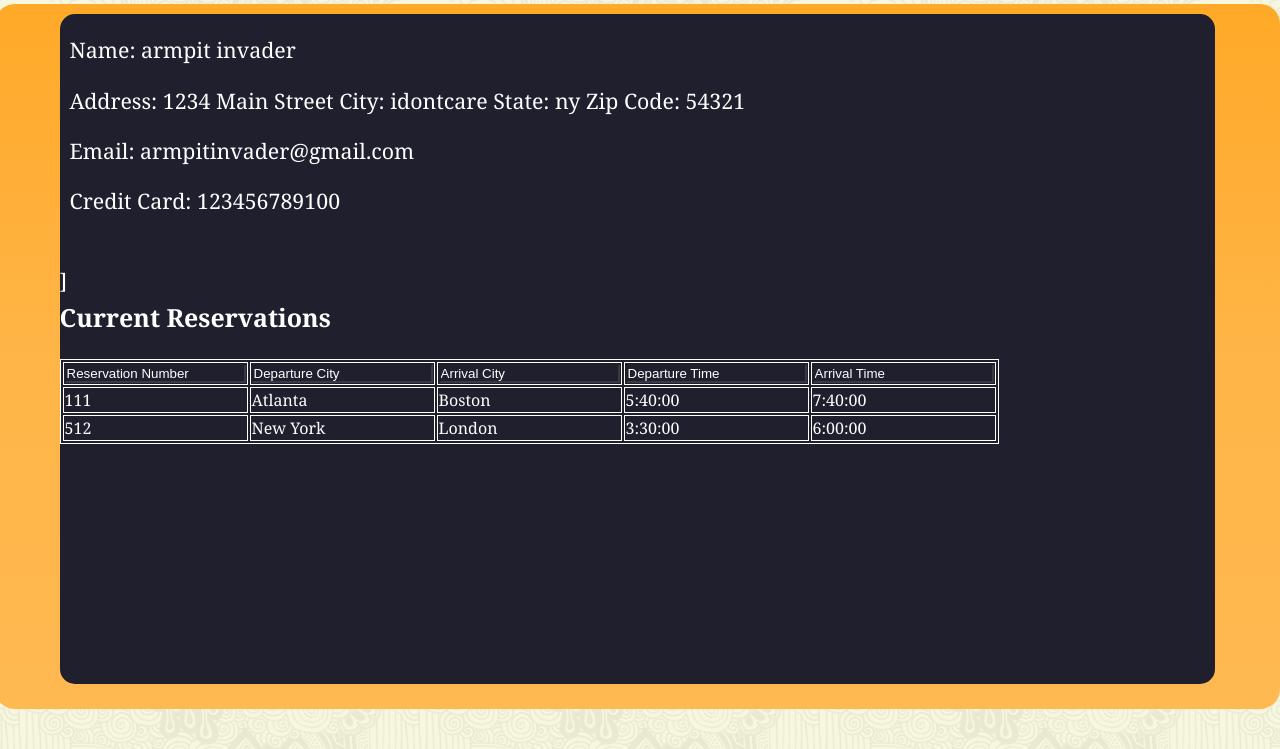
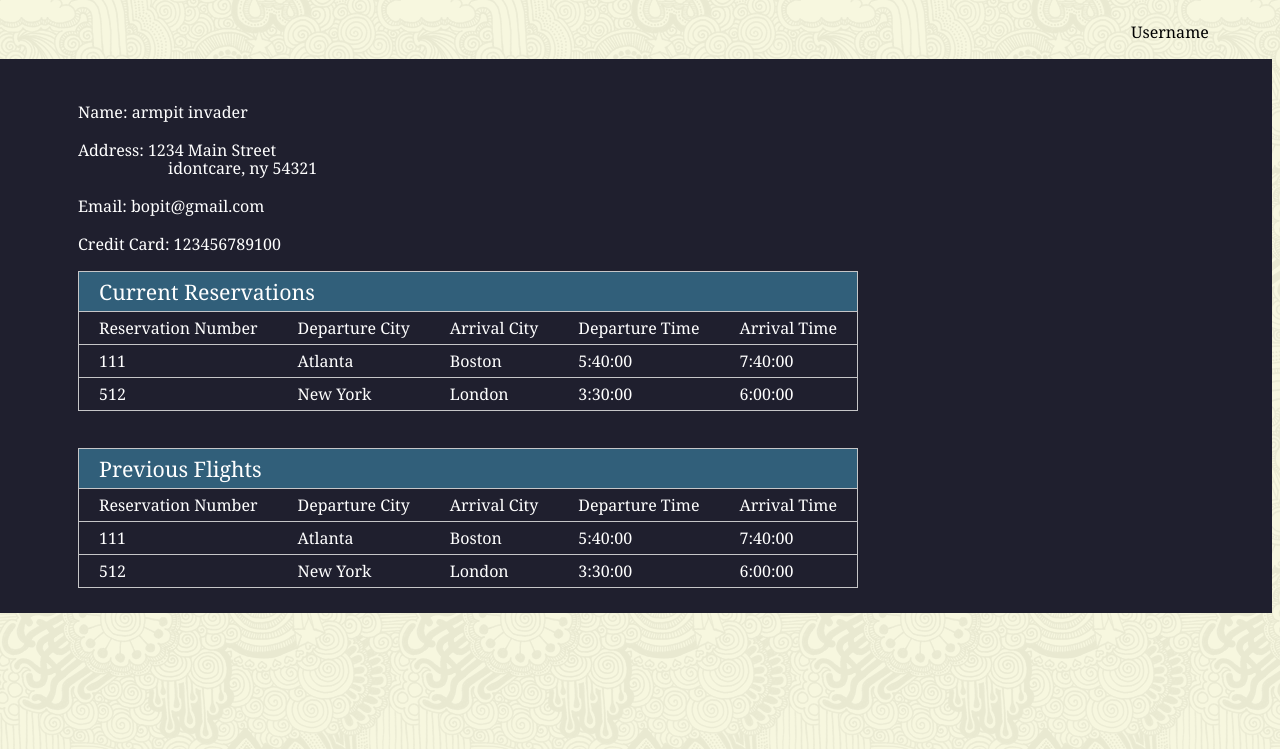
Before and after one commit to sayalvarun/PandaExpress, a PHP site: page /pages/userProfile.html in a window 1280 px wide. Shown: the part 51-800 px from the top of the page. Run offline with PHP 8.4, Linux system fonts and the light colour scheme.

Commit message:
updated profile page
has a username bar thingy, but no functionality yet....

```diff
--- a/pages/userProfile.html
+++ b/pages/userProfile.html
@@ -9,31 +9,40 @@
 		<div id="header">
 			<h1> User Profile </h1>
 		</div>
+		<ul class="logoutTab">
+			<li id="username">Username
+				<ul>
+					<li>View Proflie</li>
+					<li>Customize Profile</li>
+					<li>Log Out</li>
+				</ul>
+			</li>
+		</ul>
 		<div class = "orange">
 			<div class = "info">
 				<p> Name: armpit invader</p>
-				<p> Address: 1234 Main Street<span> City: idontcare</span>  <span> State: ny</span>	<span> Zip Code: 54321</span> </p>
-				<p> Email: armpitinvader@gmail.com</p>
+				<p> Address: 1234 Main Street
+					<div id="addr">
+						<span id = "city"> idontcare</span>,
+						<span id = "state"> ny </span>
+						<span id = "zip">54321</span>
+					</div>
+				</p>
+				<p> Email: bopit@gmail.com</p>
 				<p> Credit Card: 123456789100</p>
-				<br />
-				<!-- -------------------- -->
-			]	<div class="container">
-					<div class="row">
-						<div class="panel panel-primary filterable">
-							<div class="panel-heading">
-								<h3 class="panel-title">Current Reservations</h3>
-							</div>
+				<!-- ---------CURRENT RESERVATION----------- -->
+				<div class="reservations">
 					<table class="table">
-								<thead>
-									<tr class="filters">
-										<th><input type="text" class="form-control" placeholder="Reservation Number" disabled></th>
-										<th><input type="text" class="form-control" placeholder="Departure City" disabled></th>
-										<th><input type="text" class="form-control" placeholder="Arrival City" disabled></th>
-										<th><input type="text" class="form-control" placeholder="Departure Time" disabled></th>
-										<th><input type="text" class="form-control" placeholder="Arrival Time" disabled></th>
+						<tr>
+							<td colspan="5" class="header">Current Reservations</td>
 						</tr>
-								</thead>
-								<tbody>
+						<tr>
+							<td>Reservation Number</td>
+							<td>Departure City</td>
+							<td>Arrival City</td>
+							<td>Departure Time</td>
+							<td>Arrival Time</td>
+						</tr>
 						<tr>
 							<td>111</td>
 							<td>Atlanta</td>
@@ -48,15 +57,38 @@
 							<td>3:30:00</td>
 							<td>6:00:00</td>
 						</tr>
-								</tbody>
 					</table>
 				</div>
+				<br />
+				<!-- --------PAST RESERVATIONS------------ -->
+				<div class="reservations">
+					<table class="table">
+						<tr>
+							<td colspan="5" class="header">Previous Flights</td>
+						</tr>
+						<tr>
+							<td>Reservation Number</td>
+							<td>Departure City</td>
+							<td>Arrival City</td>
+							<td>Departure Time</td>
+							<td>Arrival Time</td>
+						</tr>
+						<tr>
+							<td>111</td>
+							<td>Atlanta</td>
+							<td>Boston</td>
+							<td>5:40:00</td>
+							<td>7:40:00</td>
+						</tr>
+						<tr>
+							<td>512</td>
+							<td>New York</td>
+							<td>London</td>
+							<td>3:30:00</td>
+							<td>6:00:00</td>
+						</tr>
+					</table>
 				</div>
-				</div>
-				<!-- -------------------- -->
-
-
-
 			</div>
 
 		</div>
--- a/styles/profile.css
+++ b/styles/profile.css
@@ -10,73 +10,79 @@ body{
 }
 
 .orange{
-	width: 101.6%;
-	height: 90%;
-	margin-left: -1%;
-	margin-top: -1.4%;
-
-	background: #ffa928; /* Old browsers */
-	background: -moz-linear-gradient(top, #ffa928 0%, #ffb547 50%, #ffb951 100%); /* FF3.6+ */
-	background: -webkit-gradient(linear, left top, left bottom, color-stop(0%,#ffa928), color-stop(50%,#ffb547), color-stop(100%,#ffb951)); /* Chrome,Safari4+ */
-	background: -webkit-linear-gradient(top, #ffa928 0%,#ffb547 50%,#ffb951 100%); /* Chrome10+,Safari5.1+ */
-	background: -o-linear-gradient(top, #ffa928 0%,#ffb547 50%,#ffb951 100%); /* Opera 11.10+ */
-	background: -ms-linear-gradient(top, #ffa928 0%,#ffb547 50%,#ffb951 100%); /* IE10+ */
-	background: linear-gradient(to bottom, #ffa928 0%,#ffb547 50%,#ffb951 100%); /* W3C */
-	filter: progid:DXImageTransform.Microsoft.gradient( startColorstr='#ffa928', endColorstr='#ffb951',GradientType=0 ); /* IE6-9 */
-	border-radius: 20px;
-	font-size: 16pt;
-
+	/*float: left;*/
+	/*height: 95%;*/
+	margin-top: .8%;
+	/*width: 110%;*/
+	margin-left: -5%;
+	background-color: #1F1F2E;
+	color: #FFFFFF;
+	/*border-radius: 15px;*/
+	padding: 2% 5%;
 }
 
-.filterable {
+.info{
+	/*float: left;*/
+	/*height: 95%;*/
+	margin-top: .8%;
+	/*width: 110%;*/
+	margin-left: 5%;
+	background-color: #1F1F2E;
+	color: #FFFFFF;
+	/*border-radius: 15px;*/
+	/*padding: 2% 5%;*/
+}
+
+/* -----RESERVATION PART ----- */
+.reservations {
     margin-top: 15px;
 }
-table{
+
+table, tr{
 	color: #FFFFFF;
-	border-color:white;
+	border-color:#C6C6C8;
 	border-style:solid;
 	border-width:1px;
-}
-td, th{
-	border-color:white;
-	border-style:solid;
-	border-width:1px;
-}
-.filterable .panel-heading {
-    margin-top: -20px;
-	border-width:1px;
-}
-.filterable .filters input[disabled] {
-    background-color: transparent;
-    /*border: none;*/
-    cursor: auto;
-    box-shadow: none;
-    padding: 0;
-    height: auto;
-}
-.filterable .filters input[disabled]::-webkit-input-placeholder {
-    color: #FFFFFF;
-}
-.filterable .filters input[disabled]::-moz-placeholder {
-    color: #FFFFFF;
-}
-.filterable .filters input[disabled]:-ms-input-placeholder {
-    color: #FFFFFF;
+	margin-left:10px;
+	border-collapse:collapse;
 }
 
+table{
+	/*padding:2px;*/
+	border-radius:10px;
+}
 
-.info{
-	float: left;
-	height: 95%;
-	width: 90%;
-	margin-left: 5%;
-	margin-top: .8%;
-	background-color: #1F1F2E;
-	color: #FFFFFF;
-	border-radius: 15px;
-
+.header{
+	background-color: #315F7A;
+	/*border-radius:10px;*/
+	/*border-bottom-color:black;*/
+	text-align:left;
+	/*color:black;*/
+	font-size:16pt;
+}
+td{
+	padding:5px 20px;
 }
 
 p{
 	margin-left: 10px;
 }
+
+#addr{
+	margin-left:100px;
+	margin-top:-20px;
+}
+/** STUFFS FOR THE LOGOUT TAB **/
+.logoutTab{
+	text-align:right;
+	margin-right:5%;
+}
+li{
+	list-style-type:none;
+}
+li ul{
+	display:none;
+}
+#username:hover>ul{
+	display:block;
+}
```
Lines whose indentation alone changed are shown as unchanged.
